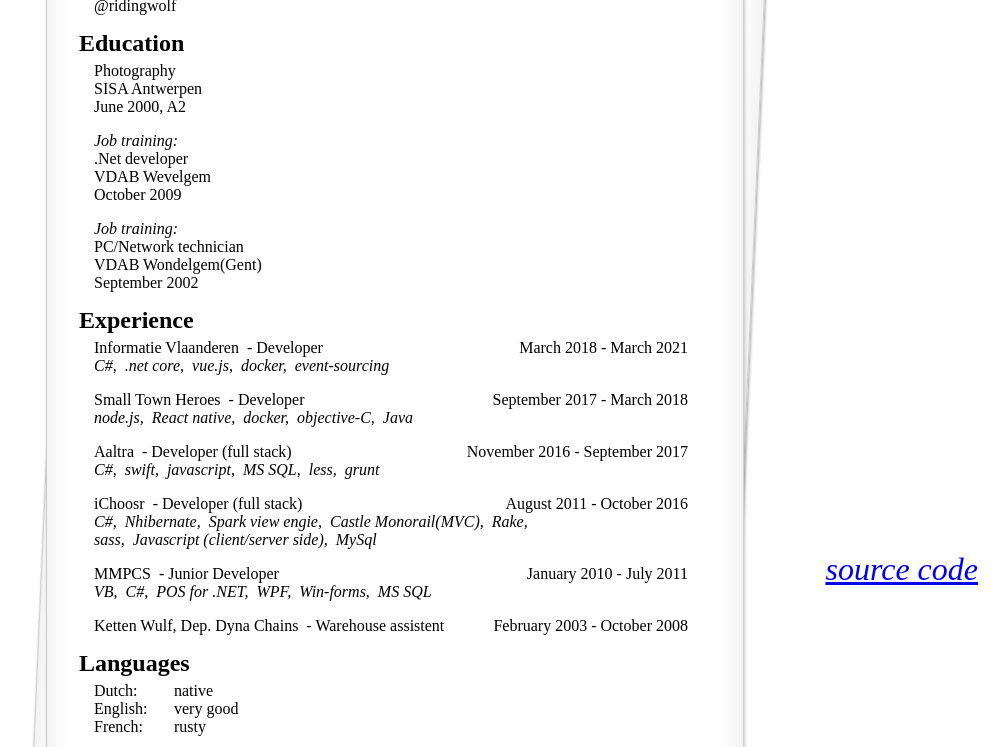
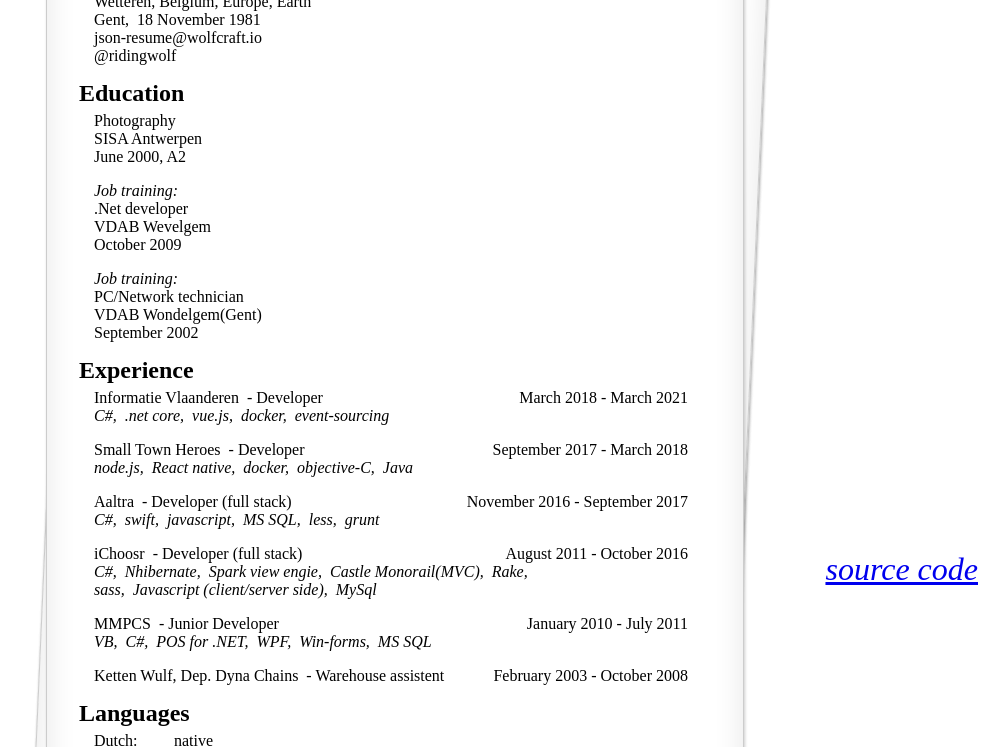
Before and after one commit to ridingwolf/ridingwolf.github.io, a plain HTML site: page index.html in a window 1280 px wide. Shown: the part 201-948 px from the top of the page, without its empty margins (278-1280 px from the left). Drawn offline with Linux system fonts and the light colour scheme.

Commit message:
style: fix top margin

```diff
--- a/css/main.css
+++ b/css/main.css
@@ -6,7 +6,7 @@
 @import url('warning.css');
 
 #resume {
-	margin: 0 25%;
+	margin: 50px 25%;
 }
 
 div {
```
